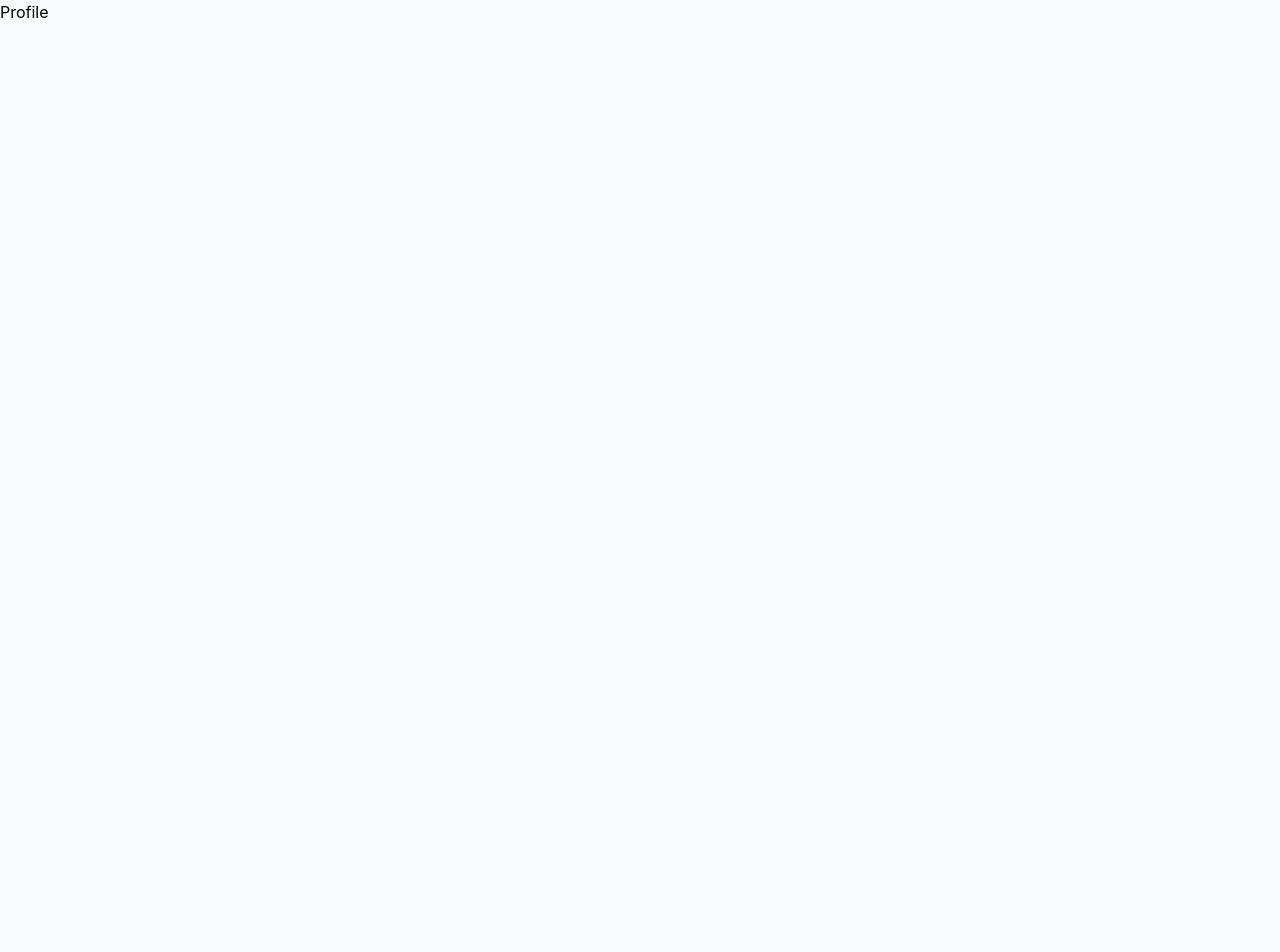
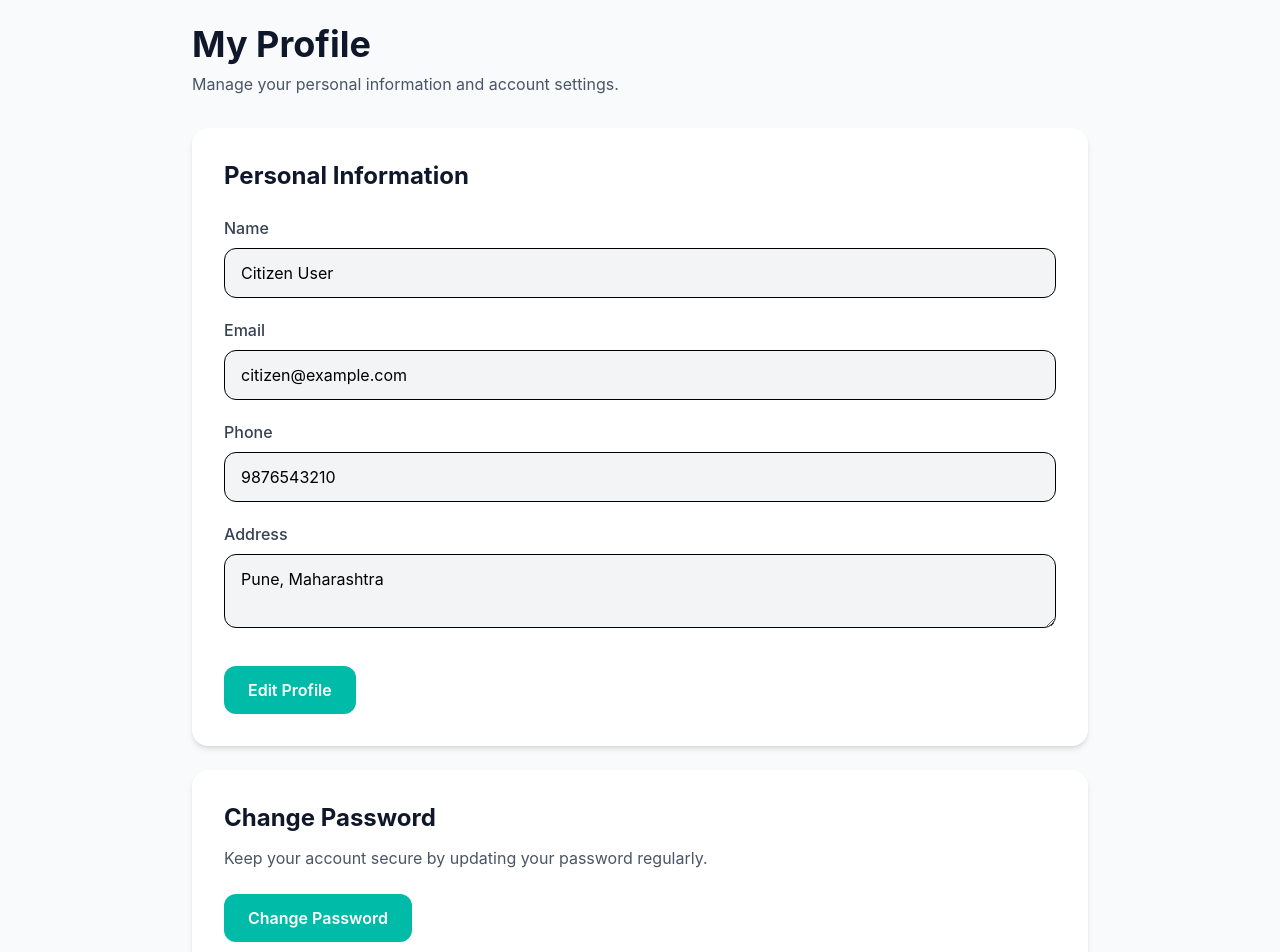
Before and after one commit to Aaliya-789/PROJECT1, a React app in the folder FRONTEND/: page /citizen/profile in a window 1280 px wide. Shown: the top 952 px of the page. Before the commit the page ends 800 px from the top, so only its background shows below. Built offline with nearby package versions, Linux system fonts and the light colour scheme; the HTML template or start-up script is replaced by a standard one.

Commit message:
citizen dashboard completed

```diff
--- a/FRONTEND/src/components/home/HowItWorksSection.jsx
+++ b/FRONTEND/src/components/home/HowItWorksSection.jsx
@@ -34,7 +34,10 @@ const steps = [
 
 const HowItWorksSection = () => {
   return (
-    <section className="bg-white py-24">
+    <section
+  id="how-it-works"
+  className="bg-white py-24"
+>
       <div className="max-w-7xl mx-auto px-6">
 
         {/* Heading */}
--- a/FRONTEND/src/components/home/RecentIssuesSection.jsx
+++ b/FRONTEND/src/components/home/RecentIssuesSection.jsx
@@ -47,7 +47,6 @@ const categories = [
 const RecentIssuesSection = () => {
   return (
     <section
-  id="community"
   className="bg-[#F8FAFC] py-24"
 >
       <div className="max-w-7xl mx-auto px-6">
--- a/FRONTEND/src/pages/Home.jsx
+++ b/FRONTEND/src/pages/Home.jsx
@@ -1,19 +1,23 @@
+import Navbar from "../components/common/Navbar";
 import HeroSection from "../components/home/HeroSection";
 import StatsSection from "../components/home/StatsSection";
 import FeaturesSection from "../components/home/FeaturesSection";
 import HowItWorksSection from "../components/home/HowItWorksSection";
 import RecentIssuesSection from "../components/home/RecentIssuesSection";
 import CTASection from "../components/home/CTASection";
+import Footer from "../components/common/Footer";
 
 const Home = () => {
   return (
     <>
+      <Navbar />
       <HeroSection />
       <StatsSection />
       <FeaturesSection />
       <HowItWorksSection />
       <RecentIssuesSection />
       <CTASection />
+      <Footer />
     </>
   );
 };
--- a/FRONTEND/src/pages/citizen/Profile.jsx
+++ b/FRONTEND/src/pages/citizen/Profile.jsx
@@ -1,7 +1,322 @@
+import { useState } from "react";
+
 const Profile = () => {
+  const [isEditing, setIsEditing] = useState(false);
+  const [showPasswordFields, setShowPasswordFields] = useState(false);
+
+  const [user, setUser] = useState({
+    name: "Citizen User",
+    email: "citizen@example.com",
+    phone: "9876543210",
+    address: "Pune, Maharashtra",
+  });
+
+  const handleChange = (e) => {
+    setUser({
+      ...user,
+      [e.target.name]: e.target.value,
+    });
+  };
+
+  const handleSave = () => {
+    setIsEditing(false);
+
+    // Later API call will be added here.
+  };
+
   return (
-    <div>
-      <h1>Profile</h1>
+    <div className="min-h-screen bg-gray-50 p-6">
+      <div className="max-w-4xl mx-auto">
+        {/* Heading */}
+
+        <h1 className="text-4xl font-bold text-[#0F172A] mb-2">
+          My Profile
+        </h1>
+
+        <p className="text-gray-600 mb-8">
+          Manage your personal information and account settings.
+        </p>
+
+        {/* Personal Information Section */}
+
+        <div className="bg-white rounded-2xl shadow-md p-8">
+          <h2 className="text-2xl font-bold text-[#0F172A] mb-6">
+            Personal Information
+          </h2>
+
+          <div className="space-y-5">
+            {/* Name */}
+
+            <div>
+              <label className="block text-gray-700 font-medium mb-2">
+                Name
+              </label>
+
+              <input
+                type="text"
+                name="name"
+                value={user.name}
+                disabled={!isEditing}
+                onChange={handleChange}
+                className="
+                  w-full
+                  px-4
+                  py-3
+                  border
+                  rounded-xl
+                  disabled:bg-gray-100
+                "
+              />
+            </div>
+
+            {/* Email */}
+
+            <div>
+              <label className="block text-gray-700 font-medium mb-2">
+                Email
+              </label>
+
+              <input
+                type="email"
+                name="email"
+                value={user.email}
+                disabled={!isEditing}
+                onChange={handleChange}
+                className="
+                  w-full
+                  px-4
+                  py-3
+                  border
+                  rounded-xl
+                  disabled:bg-gray-100
+                "
+              />
+            </div>
+
+            {/* Phone */}
+
+            <div>
+              <label className="block text-gray-700 font-medium mb-2">
+                Phone
+              </label>
+
+              <input
+                type="text"
+                name="phone"
+                value={user.phone}
+                disabled={!isEditing}
+                onChange={handleChange}
+                className="
+                  w-full
+                  px-4
+                  py-3
+                  border
+                  rounded-xl
+                  disabled:bg-gray-100
+                "
+              />
+            </div>
+
+            {/* Address */}
+
+            <div>
+              <label className="block text-gray-700 font-medium mb-2">
+                Address
+              </label>
+
+              <textarea
+                name="address"
+                value={user.address}
+                disabled={!isEditing}
+                onChange={handleChange}
+                className="
+                  w-full
+                  px-4
+                  py-3
+                  border
+                  rounded-xl
+                  disabled:bg-gray-100
+                "
+              />
+            </div>
+          </div>
+
+          {/* Edit Profile Button */}
+
+          <div className="mt-8">
+            {isEditing ? (
+              <button
+                onClick={handleSave}
+                className="
+                  bg-teal-500
+                  text-white
+                  px-6
+                  py-3
+                  rounded-xl
+                  font-semibold
+                  hover:bg-teal-600
+                  transition
+                "
+              >
+                Save Changes
+              </button>
+            ) : (
+              <button
+                onClick={() => setIsEditing(true)}
+                className="
+                  bg-teal-500
+                  text-white
+                  px-6
+                  py-3
+                  rounded-xl
+                  font-semibold
+                  hover:bg-teal-600
+                  transition
+                "
+              >
+                Edit Profile
+              </button>
+            )}
+          </div>
+        </div>
+
+        {/* Change Password Section */}
+
+        <div className="bg-white rounded-2xl shadow-md p-8 mt-6">
+          <h2 className="text-2xl font-bold text-[#0F172A] mb-3">
+            Change Password
+          </h2>
+
+          <p className="text-gray-600 mb-6">
+            Keep your account secure by updating your password regularly.
+          </p>
+
+          {!showPasswordFields ? (
+            <button
+              onClick={() => setShowPasswordFields(true)}
+              className="
+                bg-teal-500
+                text-white
+                px-6
+                py-3
+                rounded-xl
+                font-semibold
+                hover:bg-teal-600
+                transition
+              "
+            >
+              Change Password
+            </button>
+          ) : (
+            <div className="space-y-5">
+              {/* Current Password */}
+
+              <div>
+                <label className="block text-gray-700 font-medium mb-2">
+                  Current Password
+                </label>
+
+                <input
+                  type="password"
+                  placeholder="Enter your current password"
+                  className="
+                    w-full
+                    px-4
+                    py-3
+                    border
+                    rounded-xl
+                    focus:outline-none
+                    focus:ring-2
+                    focus:ring-teal-400
+                  "
+                />
+              </div>
+
+              {/* New Password */}
+
+              <div>
+                <label className="block text-gray-700 font-medium mb-2">
+                  New Password
+                </label>
+
+                <input
+                  type="password"
+                  placeholder="Enter your new password"
+                  className="
+                    w-full
+                    px-4
+                    py-3
+                    border
+                    rounded-xl
+                    focus:outline-none
+                    focus:ring-2
+                    focus:ring-teal-400
+                  "
+                />
+              </div>
+
+              {/* Confirm New Password */}
+
+              <div>
+                <label className="block text-gray-700 font-medium mb-2">
+                  Confirm New Password
+                </label>
+
+                <input
+                  type="password"
+                  placeholder="Confirm your new password"
+                  className="
+                    w-full
+                    px-4
+                    py-3
+                    border
+                    rounded-xl
+                    focus:outline-none
+                    focus:ring-2
+                    focus:ring-teal-400
+                  "
+                />
+              </div>
+
+              {/* Buttons */}
+
+              <div className="flex gap-4 pt-2">
+                <button
+                  className="
+                    bg-teal-500
+                    text-white
+                    px-6
+                    py-3
+                    rounded-xl
+                    font-semibold
+                    hover:bg-teal-600
+                    transition
+                  "
+                >
+                  Update Password
+                </button>
+
+                <button
+                  onClick={() => setShowPasswordFields(false)}
+                  className="
+                    border
+                    border-gray-300
+                    text-gray-700
+                    px-6
+                    py-3
+                    rounded-xl
+                    font-semibold
+                    hover:bg-gray-100
+                    transition
+                  "
+                >
+                  Cancel
+                </button>
+              </div>
+            </div>
+          )}
+        </div>
+      </div>
     </div>
   );
 };
```
Also changed, not shown: FRONTEND/src/App.jsx (+20 -30 lines), FRONTEND/src/components/common/Footer.jsx (+41 -29 lines), FRONTEND/src/components/common/Navbar.jsx (+4 -5 lines), FRONTEND/src/components/home/CTASection.jsx (+44 -7 lines).
